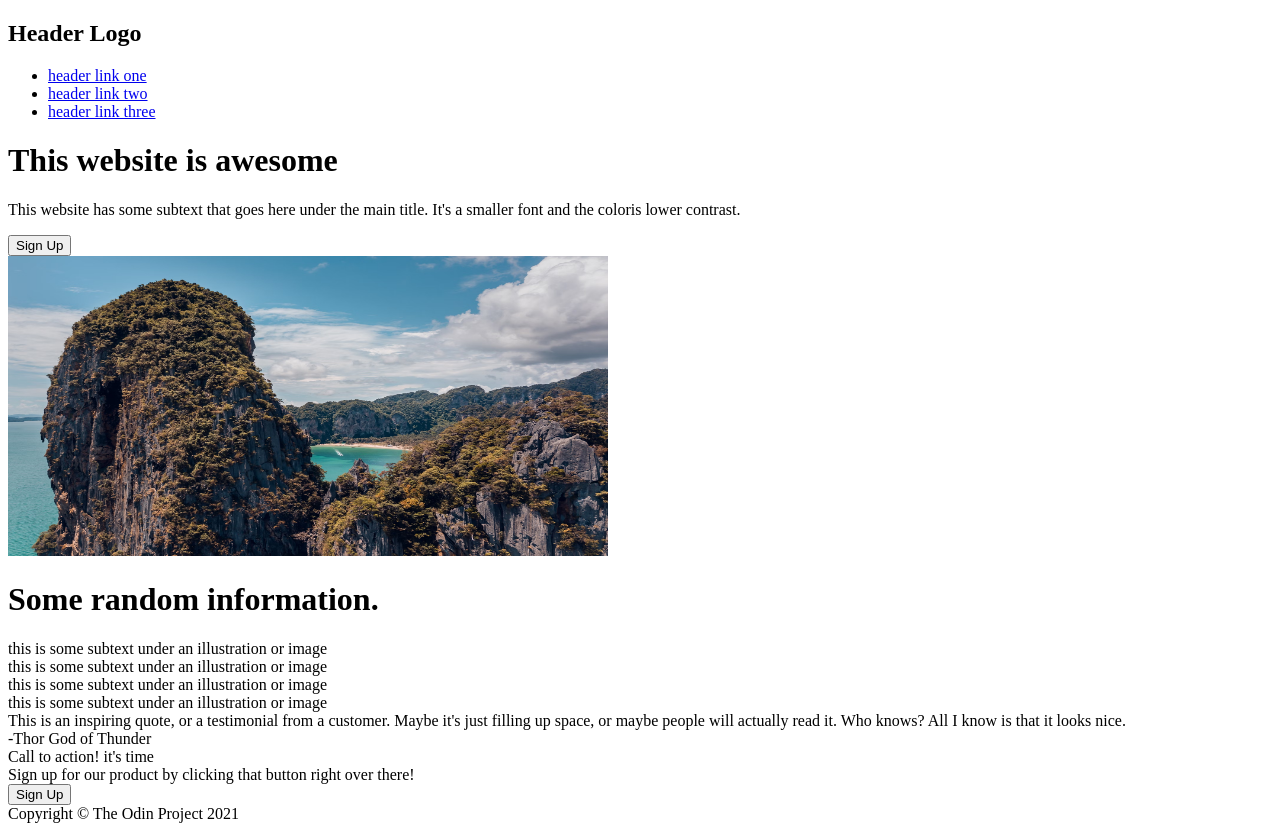
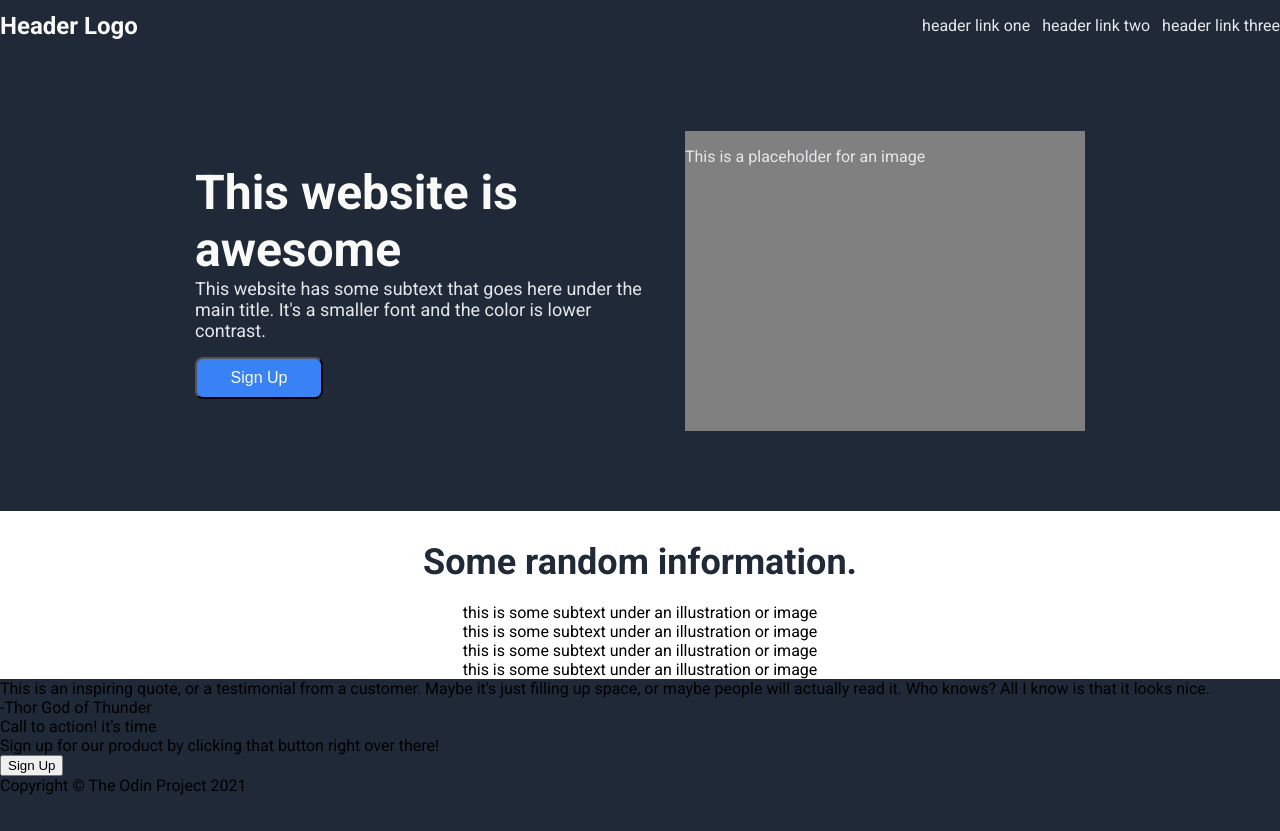
Before and after one commit to nootrients/odin-landing_page, a plain HTML site: page index.html in a window 1280 px wide. After the commit the page ends 800 px from the top, so only its background shows below. Drawn offline with Linux system fonts and the light colour scheme.

Commit message:
Added CSS on navbar and main content

```diff
--- a/index.html
+++ b/index.html
@@ -3,43 +3,43 @@
 <head>
     <meta charset="UTF-8">
     <meta name="viewport" content="width=device-width, initial-scale=1.0">
-    <!--
-        <link rel = 'stylesheet' href = './styles.css'>
-    -->
-
+    <link rel = 'stylesheet' href = './styles.css'>
     <title>Landing Page</title>
 </head>
 <body>
-    <div class = 'navbar'>
-        <h2 class = 'header_logo'>Header Logo</h2>
-        <ul class = 'header_links'>
-            <li><a href = '#'>header link one</a></li>
-            <li><a href = '#'>header link two</a></li>
-            <li><a href = '#'>header link three</a></li>
-        </ul>
+    <div class = 'hero_navbar'>
+        <div class = 'hero_logo'>Header Logo</div>
+        <div class = 'hero_links'>
+            <ul>
+                <li><a href = '#'>header link one</a></li>
+                <li><a href = '#'>header link two</a></li>
+                <li><a href = '#'>header link three</a></li>
+            </ul>
+        </div>
     </div>
 
-    <div class = 'hero_container'>
+    <div class = 'hero_main'>
         <div class = 'left_content'>
             <div class = 'left_main_text'>
-                <h1>This website is awesome</h1>
+                This website is awesome
             </div>
+
             <div class = 'left_sub_text'>
-                <p>This website has some subtext that goes here under the main title.
-                    It's a smaller font and the coloris lower contrast.
-                </p>
+                This website has some subtext that goes here under the main title.
+                It's a smaller font and the color is lower contrast.
             </div>
+
             <button type = 'button'>Sign Up</button>
         </div>
 
-        <div class = 'right_content'></div>
-            <img src = './images/c2_picture.jpg' width="600" height="300">
+        <div class = 'right_content'>
+            <p>This is a placeholder for an image</p>
         </div>
     </div>
 
     <div class = 'info_container'>
         <div class = 'info_title'>
-            <h1>Some random information.</h1>
+            Some random information.
         </div>
 
         <div class = 'info_placeholder_container'>
--- a/styles.css
+++ b/styles.css
@@ -1,71 +1,99 @@
+@import url('https://fonts.googleapis.com/css2?family=Roboto:ital,wght@0,100;0,300;0,400;0,500;0,700;0,900;1,100;1,300;1,400;1,500;1,700;1,900&display=swap');
+
 body{
-    font-family: Roboto, sans-serif;
     margin: 0;
-    display: flex;
-    flex-direction: column;
+    padding: 0;
+    font-family: "Roboto", sans-serif;
+    background-color: #1F2937;
 }
 
-.navbar{
-    background-color: #1F2937;
+.hero_navbar{
     display: flex;
     align-items: center;
-    padding: 20px;
-    padding-left: 80px;
-    padding-right: 80px;
-    flex-basis: auto;
+    justify-content: space-between;
 }
 
-.header_logo{
+.hero_logo{
     font-size: 24px;
-    margin-right: auto;
+    font-weight: bold;
+    color: #F9FAF8;
 }
 
-.header_links{
+.hero_links ul{
     display: flex;
+    align-items: center;
     gap: 12px;
 }
 
-.header_links li, a{
-    font-size: 18px;
+.hero_links li, a{
+    list-style-type: none;
+    text-decoration: none;
     color: #e5e7eb;
-    text-decoration: none;
-    list-style-type: none;
 }
 
-.container_two{
+.hero_main{
     background-color: #1F2937;
     display: flex;
     justify-content: center;
     align-items: center;
-    padding: 20px;
-    padding-left: 80px;
-    padding-right: 80px;
-    gap: 50px;
+    margin-top: 80px;
+    margin-bottom: 80px;
+    gap: 40px;
 }
 
-.container_two .main_text_1{
-    flex-basis: 560px;
-    flex-shrink: 0;
+.hero_main .left_content{
+    display: flex;
+    flex-direction: column;
+    width: 450px;
 }
 
-.container_two .hero_main_text{
+.left_content .left_main_text{
     font-size: 48px;
     font-weight: bolder;
-    margin: 0;
-    padding: 0;
+    color: #F9FAF8;
 }
 
-.container_two .placeholder_image{
-    background-color: gray;
-    width: 500px;
-    height: 150px;
-}
-
-.header_logo, .hero_main_text{
-    color: #f9faf8;
-}
-
-.header_links, .container_two p{
+.left_content .left_sub_text{
     font-size: 18px;
     color: #e5e7eb;
 }
+
+.left_content button{
+    width: 128px;
+    margin-top: 16px;
+    padding-top: 10px;
+    padding-bottom: 10px;
+    padding-left:32px;
+    padding-right:32px;
+    background-color: #3882f6;
+    color: #f9faf8;
+    font-size: 16px;
+
+    border-radius: 8px;
+}
+
+.right_content{
+    background-color: grey;
+    width: 400px;
+    height: 300px;
+}
+
+.right_content p{
+    color: #e5e7eb;
+    align-self: center;
+}
+
+.info_container{
+    display: flex;
+    align-items: center;
+    flex-direction: column;
+    background-color: white;
+    padding-top: 30px;
+}
+
+.info_container .info_title{
+    font-size: 36px;
+    font-weight: bolder;
+    color: #1F2937;
+    margin-bottom: 20px;
+}
```
